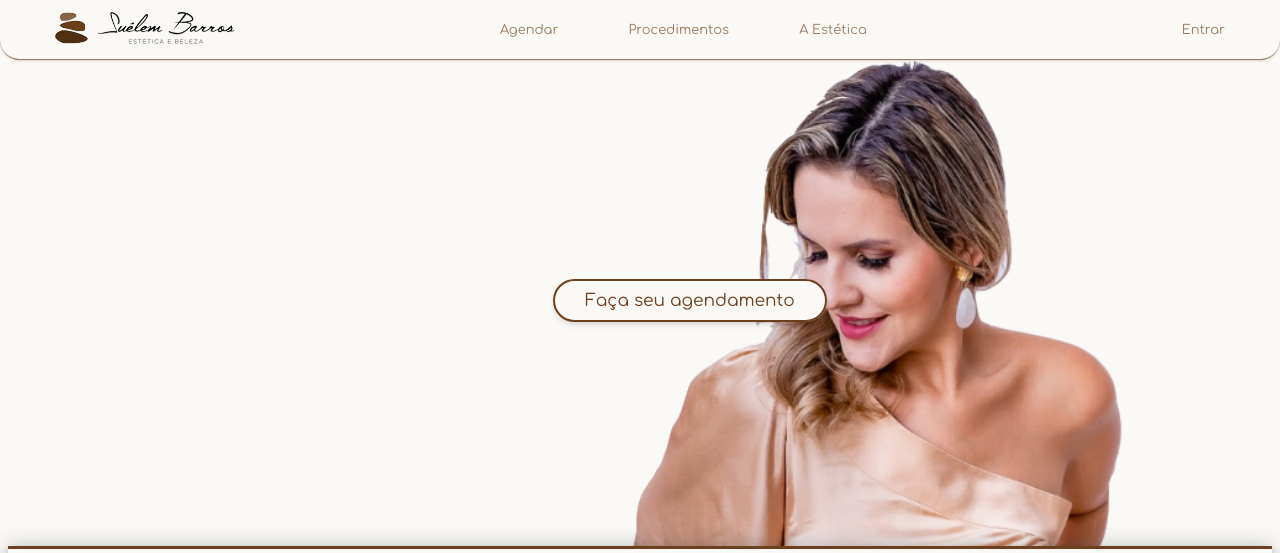
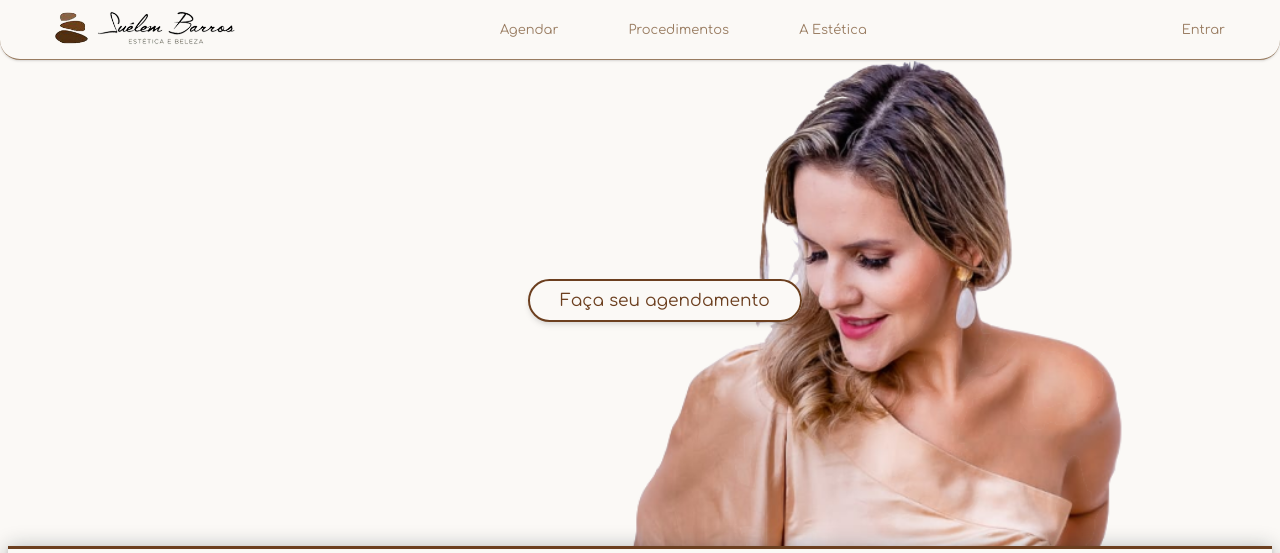
Before and after one commit to Gab053/Estetica-Suelem-Barros, a Flask app: page / in a window 1280 px wide. Shown: the top 553 px of the page. Run offline with Flask 3, Linux system fonts and the light colour scheme.

Commit message:
Atualizar o home.css

```diff
--- a/static/css/home.css
+++ b/static/css/home.css
@@ -163,7 +163,7 @@ header i{
     background-color: #FBF9F6;
     border-radius: 30px;
     text-decoration: none;
-        margin: 0 0 0 100px;
+        margin: 0 0 0 50px;
         box-shadow: rgba(0, 0, 0, 0.1) 0px 4px 6px -1px, rgba(0, 0, 0, 0.06) 0px 2px 4px -1px;
     transition: 80ms linear;
 
```
